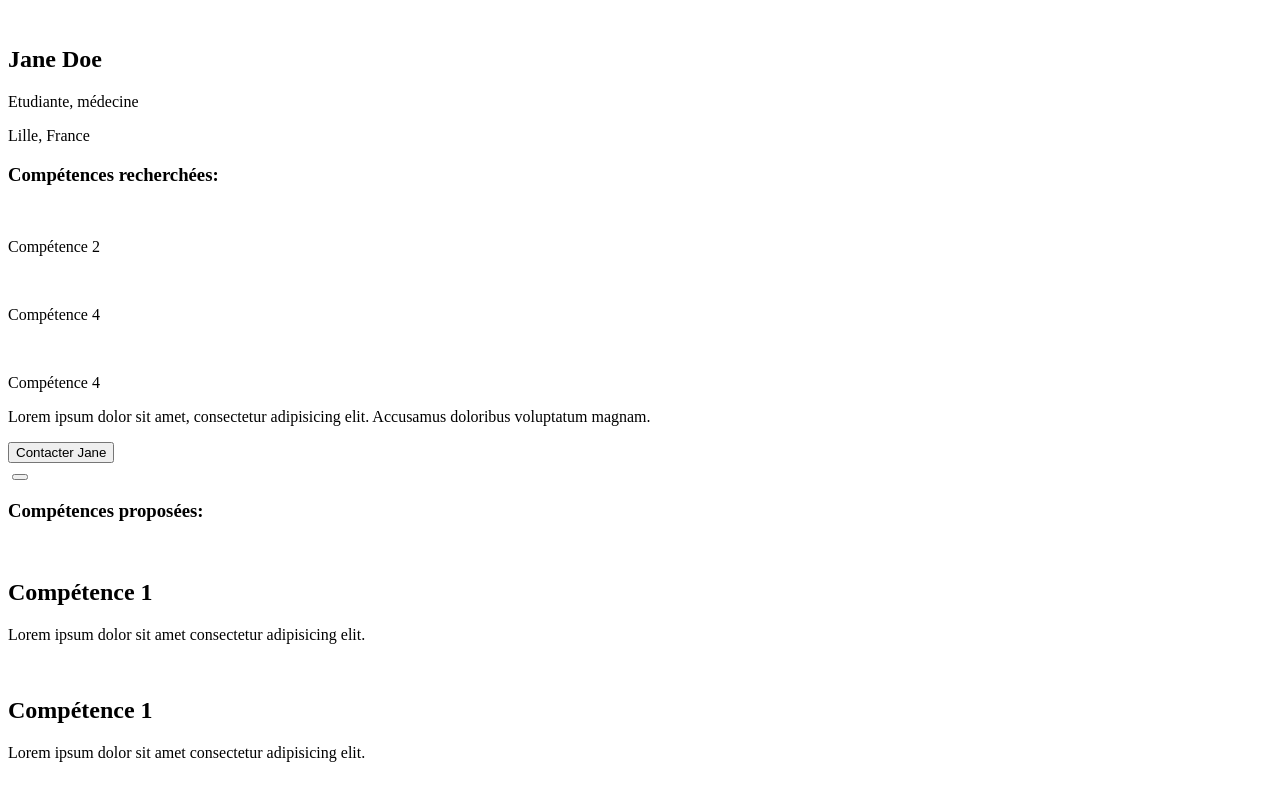
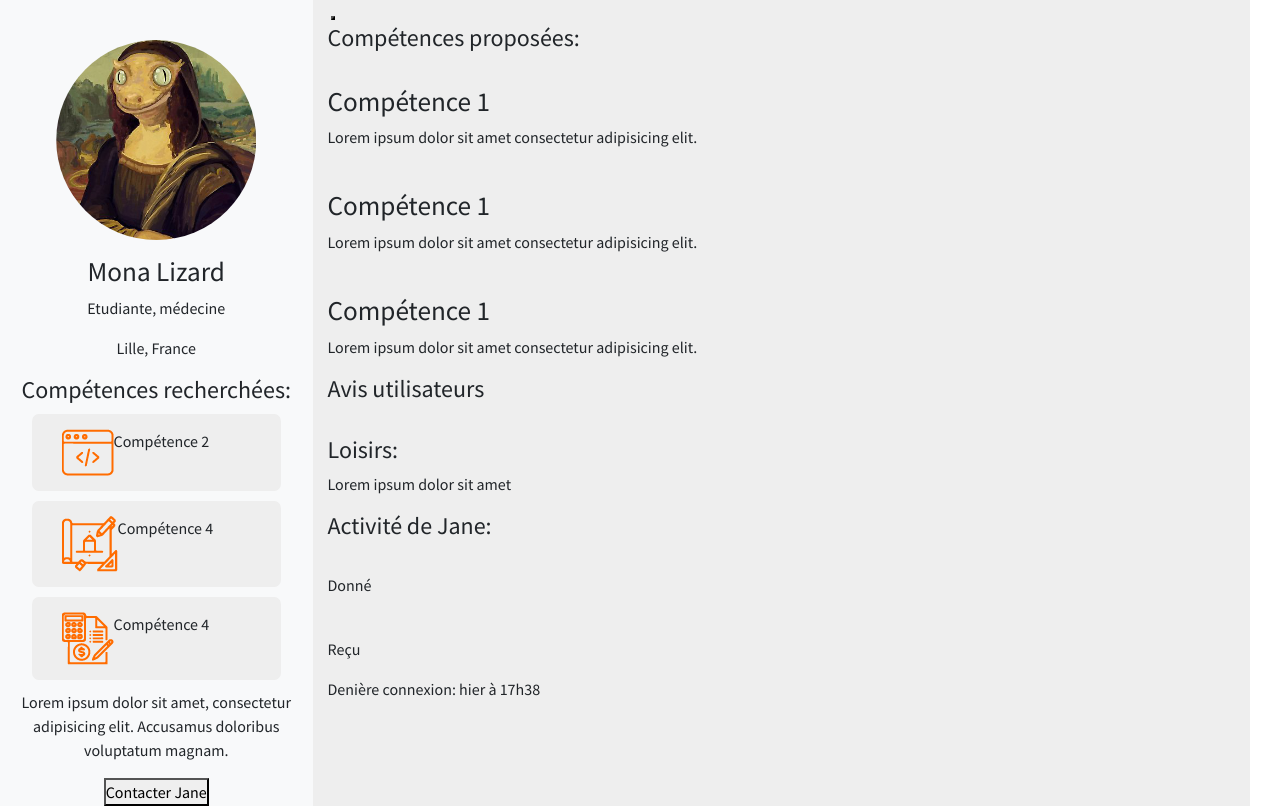
Before and after one commit to tuyengabi/profile-g-n-ration-boomerang, a plain HTML site: page index.html in a window 1280 px wide. Shown: the top 809 px of the page. Drawn offline with nearby package versions, Linux system fonts and the light colour scheme.

Commit message:
add link cdn bootstrap, jquery, modify index.html, index.css

```diff
--- a/css/index.css
+++ b/css/index.css
@@ -1,4 +1,49 @@
 * {
     margin: 0;
     padding: 0;
+    font-family: 'Source Sans Pro', sans-serif;
 }
+
+.body {
+
+}
+
+.flex-aside {
+    padding: 40px 0 0 0;
+    display: flex;
+    flex-direction: column;
+    justify-content: center;
+    align-items: center;
+    text-align: center;
+}
+
+.username {
+    padding: 15px 0 0 0;
+}
+
+.profile-heading2 {
+    font-size: 1.7rem;
+}
+
+.research-competence {
+    display: flex;
+    flex-direction: row;
+    text-align: left;
+    margin: 10px;
+    padding: 15px 0 15px 30px;
+    border-radius: 7px;
+}
+
+.gb-color-grey {
+    background-color: #eee;
+}
+
+.profile-photo {
+    height: 200px;
+    clip-path: circle(50% at 50% 50%);
+}
+
+.profile-heading3 {
+    font-size: 1.5rem;
+
+}
--- a/index.html
+++ b/index.html
@@ -1,42 +1,45 @@
 <!DOCTYPE html>
 <html lang="en">
 <head>
+    <link href="https://fonts.googleapis.com/css?family=Source+Sans+Pro&display=swap" rel="stylesheet">
+    <link rel="stylesheet" href="https://stackpath.bootstrapcdn.com/bootstrap/4.3.1/css/bootstrap.min.css" integrity="sha384-ggOyR0iXCbMQv3Xipma34MD+dH/1fQ784/j6cY/iJTQUOhcWr7x9JvoRxT2MZw1T" crossorigin="anonymous">
+    <link rel="stylesheet" type="text/css" href="css/index.css">
     <meta charset="UTF-8">
     <meta name="viewport" content="width=device-width, initial-scale=1.0">
     <meta http-equiv="X-UA-Compatible" content="ie=edge">
-    <title>Document</title>
+    <title>Profile-page</title>
 </head>
-<body>
-<main>
+<body class="">
+<main class="row col">
 
-    <aside>
+    <aside class="col-3 bg-light flex-aside">
 
         <article>
-            <img src="imgs/profile-photo.png" alt="">
-            <h2>Jane Doe</h2>
+            <img class="profile-photo" src="imgs/profile-photo.png" alt="">
+            <h2 class="username profile-heading2">Mona Lizard</h2>
             <p>Etudiante, médecine</p>
             <p>Lille, France</p>
         </article>
 
-        <article>
-            <h3>Compétences recherchées:</h3>
+        <article class="research-competences">
+            <h3 class="profile-heading3">Compétences recherchées:</h3>
 
-            <div>
-                <img src="" alt="">
+            <div class="research-competence gb-color-grey">
+                <img src="imgs/re-com1.png" alt="">
                 <p>
                     Compétence 2
                 </p>
             </div>
 
-            <div>
-                <img src="" alt="">
+            <div class="research-competence gb-color-grey">
+                <img src="imgs/re-com2.png" alt="">
                 <p>
                     Compétence 4
                 </p>
             </div>
 
-            <div>
-                <img src="" alt="">
+            <div class="research-competence gb-color-grey">
+                <img src="imgs/re-com3.png" alt="">
                 <p>
                     Compétence 4
                 </p>
@@ -53,7 +56,7 @@
 
     </aside>
 
-    <section>
+    <section class="col-9 gb-color-grey">
         <article>
             <img src="imgs/logo.png" alt="">
             <button>
@@ -62,23 +65,23 @@
         </article>
 
         <article>
-            <h3>Compétences proposées:</h3>
+            <h3 class="profile-heading3">Compétences proposées:</h3>
 
             <div>
                 <img src="" alt="">
-                <h2>Compétence 1</h2>
+                <h2 class="profile-heading2">Compétence 1</h2>
                 <p>Lorem ipsum dolor sit amet consectetur adipisicing elit.</p>
             </div>
 
             <div>
                 <img src="" alt="">
-                <h2>Compétence 1</h2>
+                <h2 class="profile-heading2">Compétence 1</h2>
                 <p>Lorem ipsum dolor sit amet consectetur adipisicing elit.</p>
             </div>
 
             <div>
                 <img src="" alt="">
-                <h2>Compétence 1</h2>
+                <h2 class="profile-heading2">Compétence 1</h2>
                 <p>Lorem ipsum dolor sit amet consectetur adipisicing elit.</p>
             </div>
         </article>
@@ -86,7 +89,7 @@
         <article>
             <div>
                 <div>
-                    <h3>Avis utilisateurs</h3>
+                    <h3 class="profile-heading3">Avis utilisateurs</h3>
                     <div>
                         <img src="imgs/profile-photo1.png" alt="">
                         <img src="imgs/profile-photo2.png" alt="">
@@ -97,14 +100,14 @@
                 </div>
 
                 <div>
-                    <h3>Loisirs:</h3>
+                    <h3 class="profile-heading3">Loisirs:</h3>
                     <p>Lorem ipsum dolor sit amet</p>
                 </div>
             </div>
 
             <div>
                 <div>
-                    <h3>Activité de Jane:</h3>
+                    <h3 class="profile-heading3">Activité de Jane:</h3>
                     <div></div>
                     <div>
                         <img src="" alt=""><p>Donné</p>
@@ -117,5 +120,10 @@
 
     </section>
 </main>
+
+<script src="https://code.jquery.com/jquery-3.3.1.slim.min.js" integrity="sha384-q8i/X+965DzO0rT7abK41JStQIAqVgRVzpbzo5smXKp4YfRvH+8abtTE1Pi6jizo" crossorigin="anonymous"></script>
+<script src="https://cdnjs.cloudflare.com/ajax/libs/popper.js/1.14.7/umd/popper.min.js" integrity="sha384-UO2eT0CpHqdSJQ6hJty5KVphtPhzWj9WO1clHTMGa3JDZwrnQq4sF86dIHNDz0W1" crossorigin="anonymous"></script>
+<script src="https://stackpath.bootstrapcdn.com/bootstrap/4.3.1/js/bootstrap.min.js" integrity="sha384-JjSmVgyd0p3pXB1rRibZUAYoIIy6OrQ6VrjIEaFf/nJGzIxFDsf4x0xIM+B07jRM" crossorigin="anonymous"></script>
+
 </body>
 </html>
```
Also changed, not shown: imgs/mona-lizard.jpg (added), imgs/pro-com1.png (added), imgs/pro-com2.png (added), imgs/pro-com3.png (added), imgs/profile-photo.png (added), imgs/re-com1.png (added), imgs/re-com2.png (added), imgs/re-com3.png (added).
